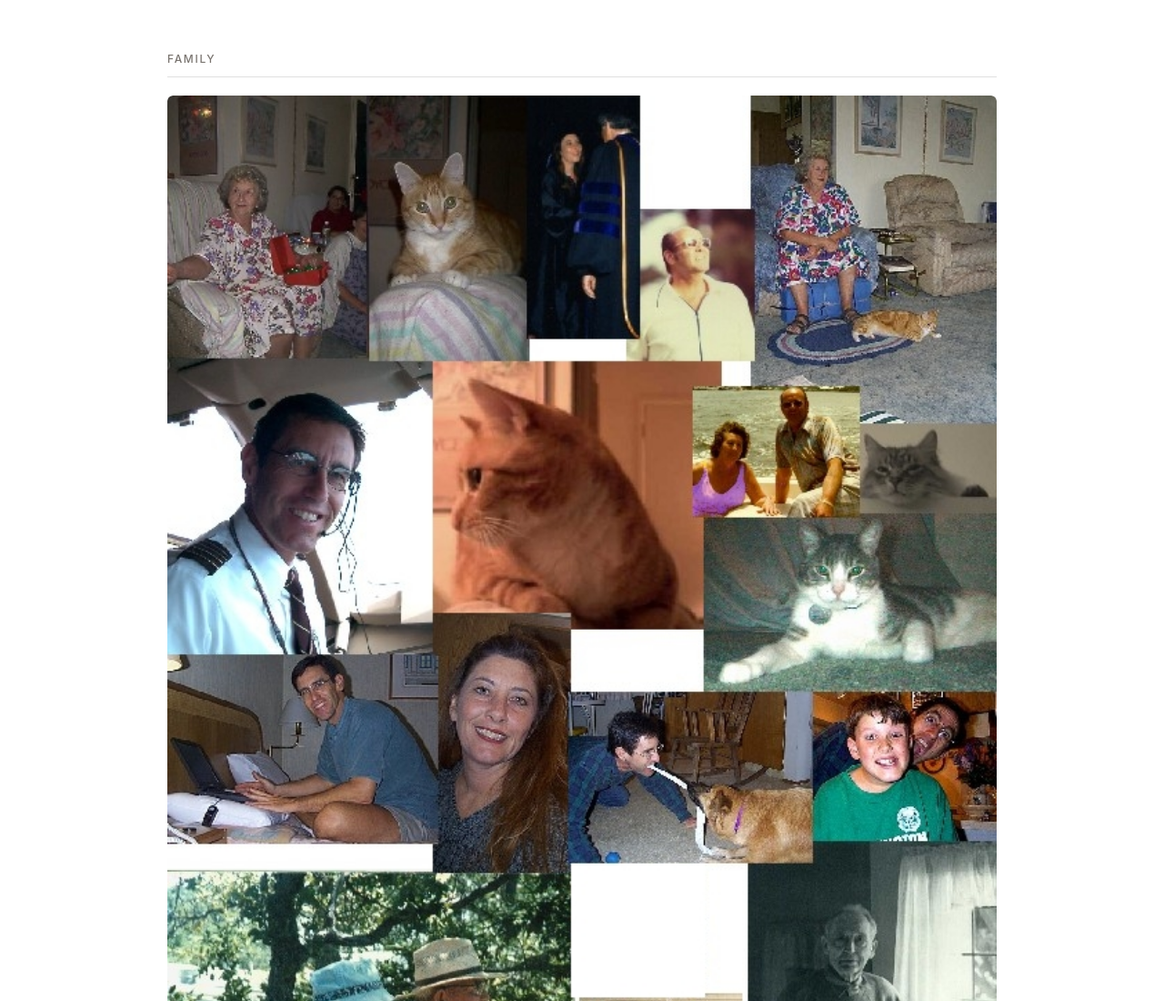
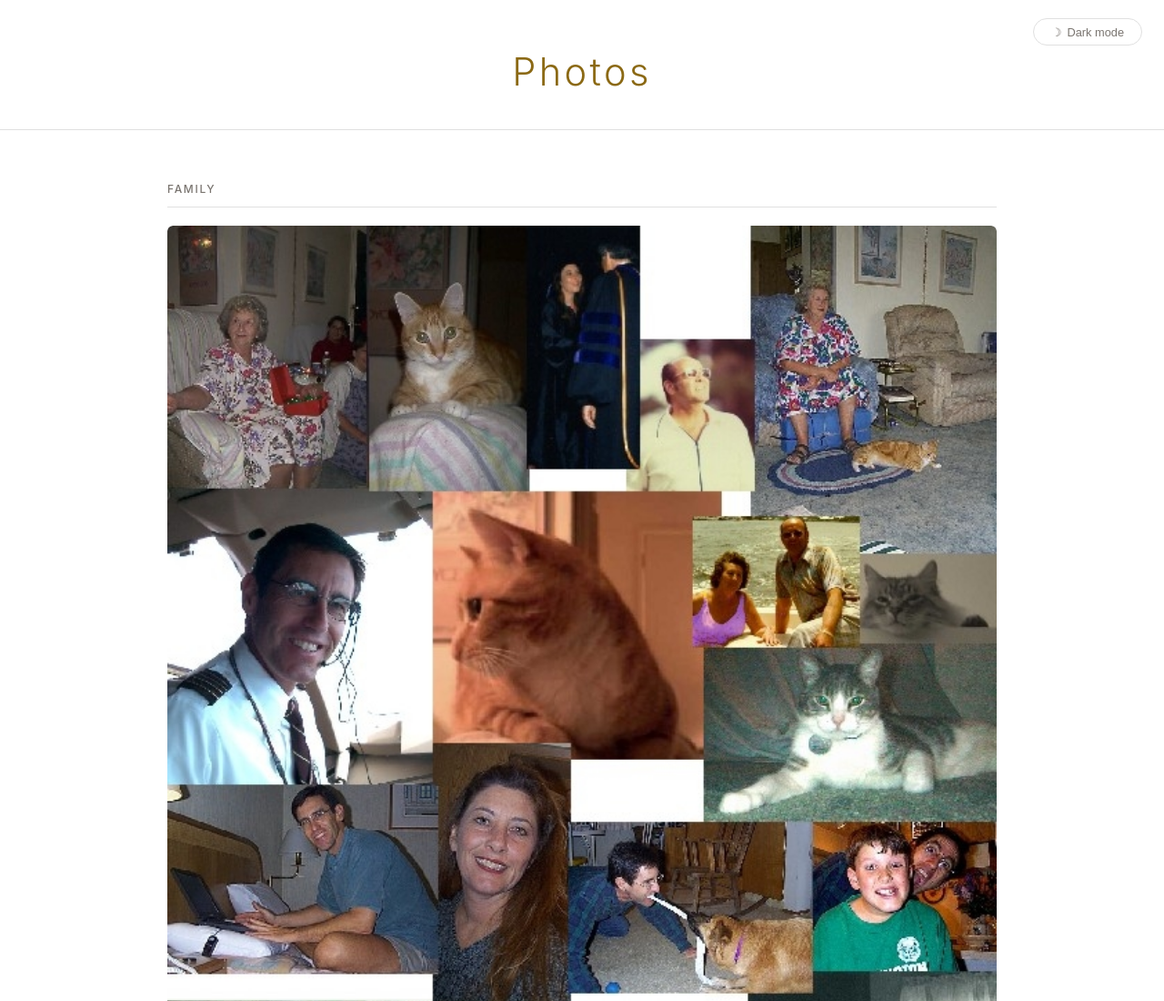
Before and after one commit to f508f1/my-webs-repo, a plain HTML site: page index.html in a window 1280 px wide. Shown: the top 1100 px of the page at 91% size. Drawn offline with Linux system fonts and the light colour scheme.

Commit message:
adjust title

```diff
--- a/index.html
+++ b/index.html
@@ -220,6 +220,14 @@
 </head>
 <body>
 
+<header>
+  <h1>Photos</h1>
+  <button class="theme-toggle" onclick="toggleTheme()" aria-label="Toggle colour scheme">
+    <span class="icon-moon">☽</span>
+    <span class="icon-sun">☀︎</span>
+    <span>Dark mode</span>
+  </button>
+</header>
 
 <main>
 
```
